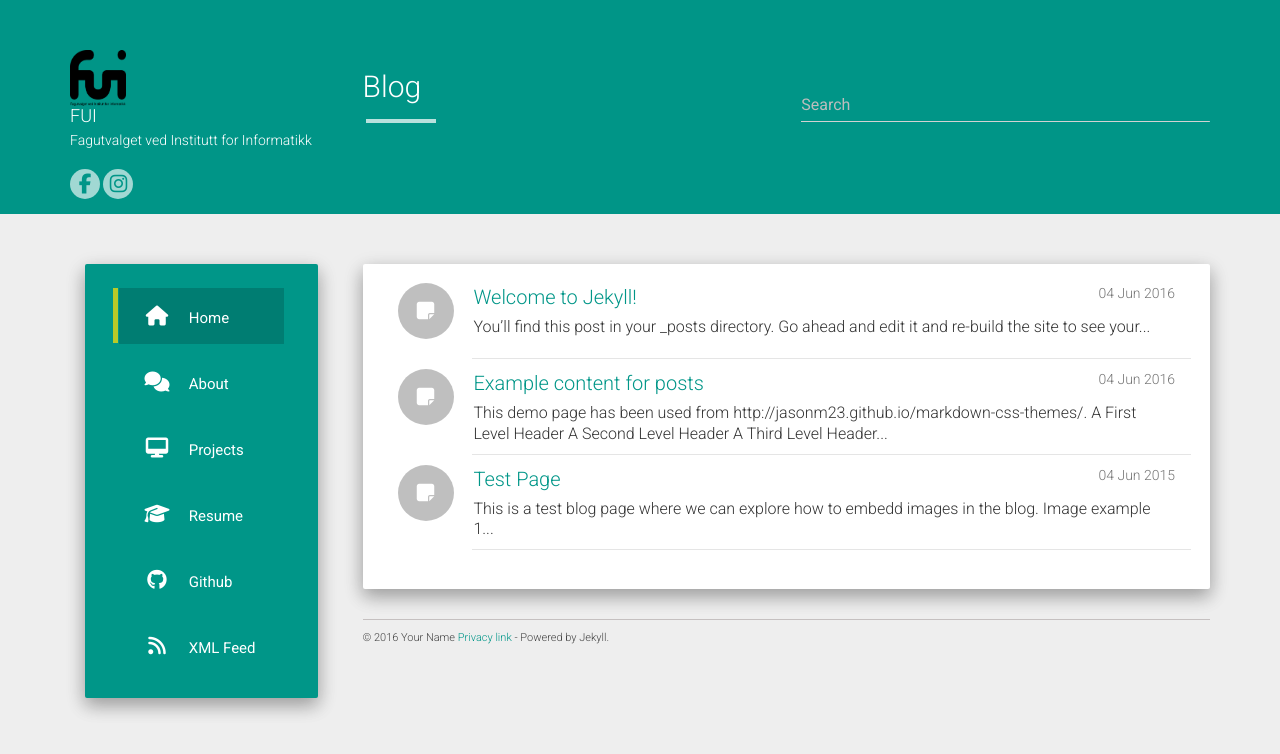
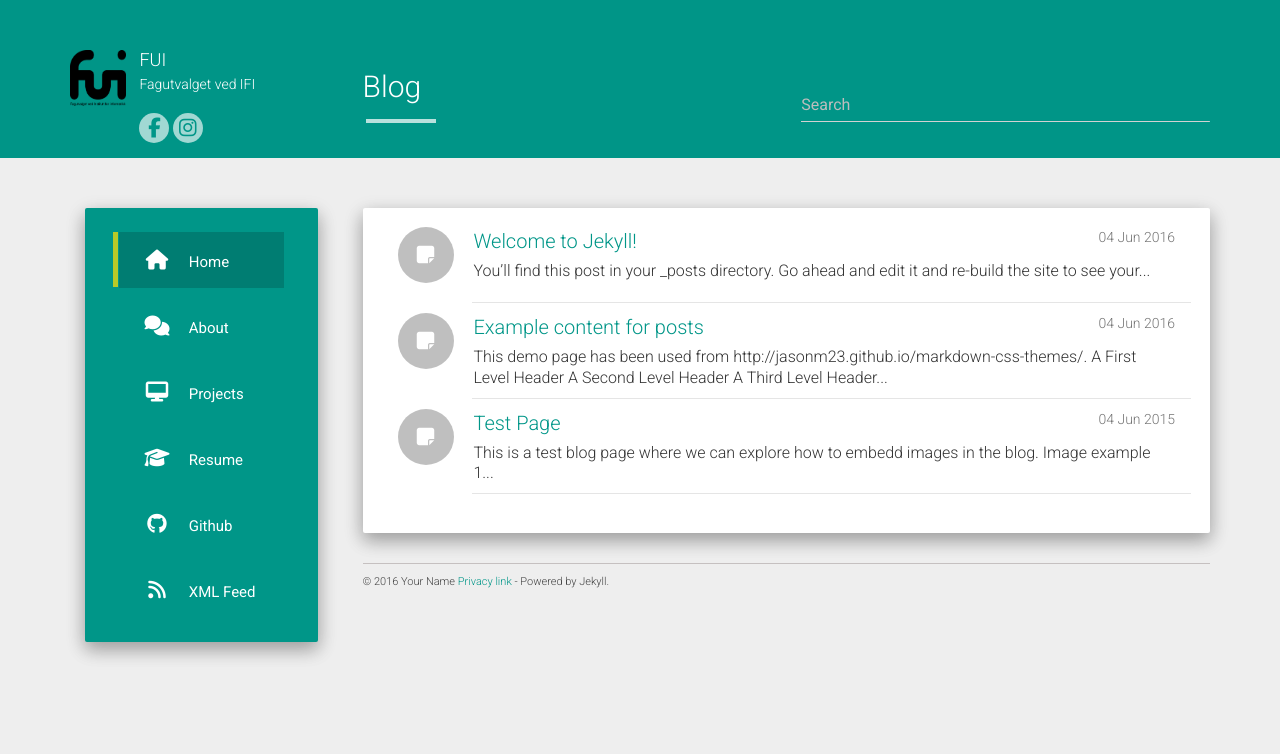
Before and after one commit to fui/fui.github.io, a Jekyll site: the page built from index.html, in a window 1280 px wide. Shown: the top 754 px of the page. Built offline with Jekyll 4.4.1, drawn with Linux system fonts in a browser that asks for light colours; nearby versions of some CDN libraries; the list of posts is cut into pages by our own code.

Commit message:
changed title

```diff
--- a/_config.yml
+++ b/_config.yml
@@ -3,7 +3,7 @@ description: Fagutvalget
 author: FUI
 logo: /hcz-jekyll-blog/static/img/avatar.png
 github: https://github.com/codeasashu
-about: Fagutvalget ved Institutt for Informatikk
+about: Fagutvalget ved IFI
 
 baseurl: "https://fui.github.io/"
 url: "https://fui.github.io/"
```
